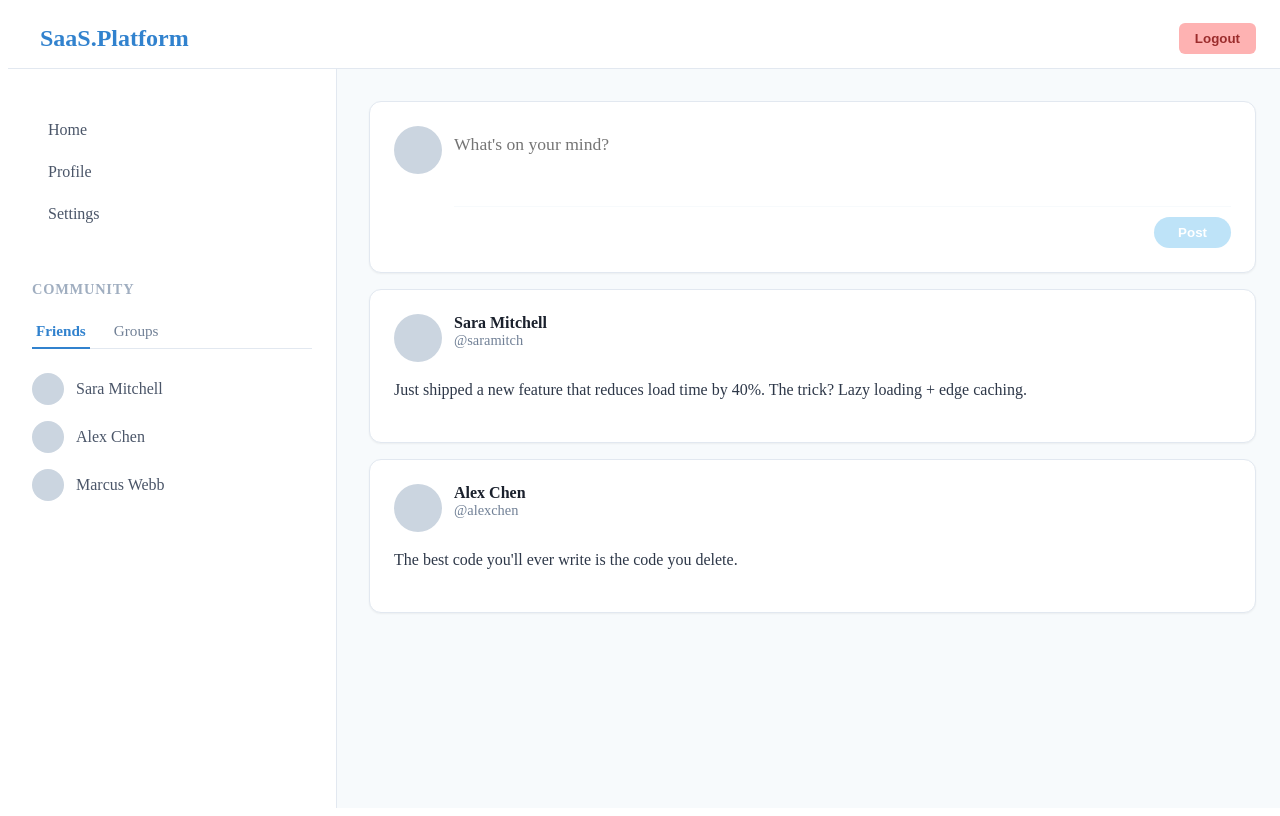
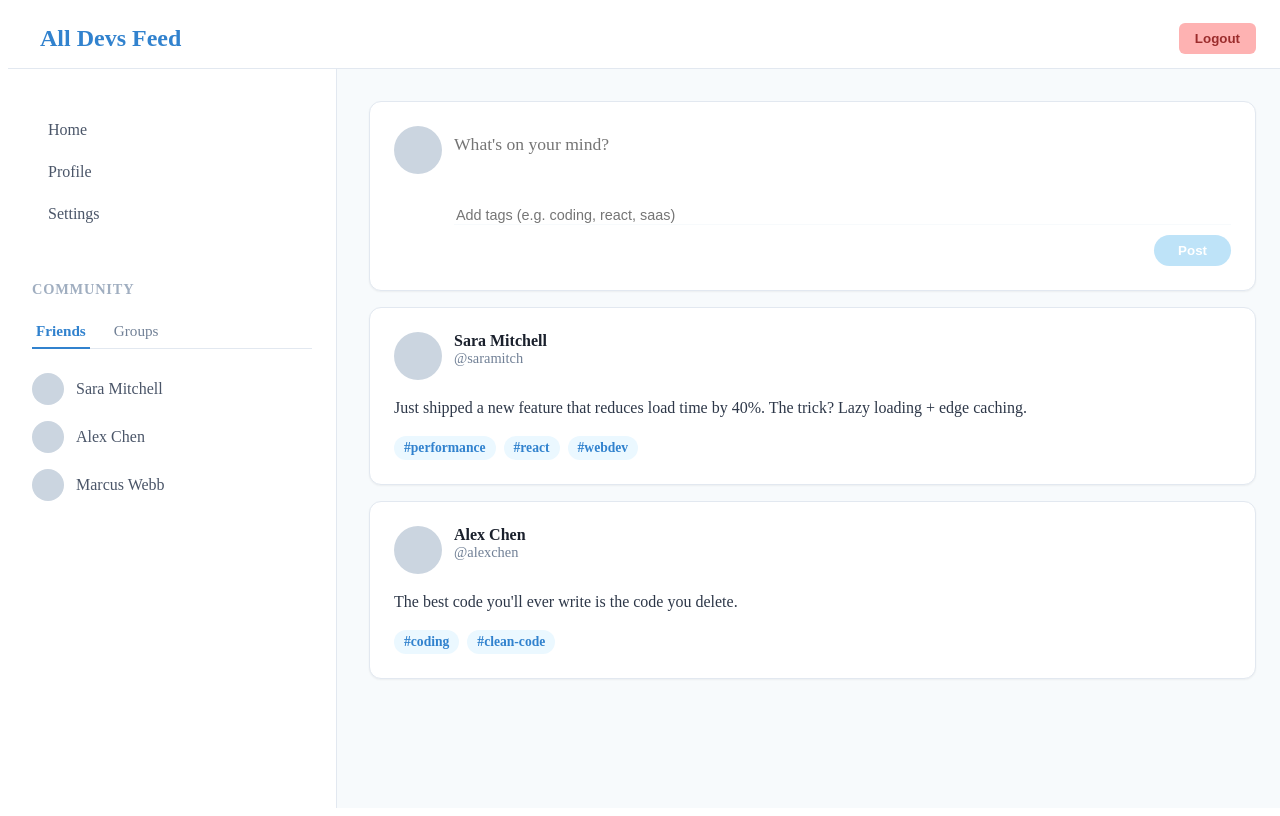
Before and after one commit to elia-etzanidi/SaasUnipiProject, a React (Vite) app in the folder SaasPlatform/Client/: page /dashboard in a window 1280 px wide. Built offline with nearby package versions, Linux system fonts and the light colour scheme.

Commit message:
added tags on posts ui

```diff
--- a/SaasPlatform/Client/src/components/Dashboard/Dashboard.jsx
+++ b/SaasPlatform/Client/src/components/Dashboard/Dashboard.jsx
@@ -5,19 +5,32 @@ import PostItem from '../Posts/PostItem.jsx';
 
 const Dashboard = () => {
     const [posts, setPosts] = useState([
-        { id: 1, author: 'Sara Mitchell', handle: '@saramitch', content: 'Just shipped a new feature that reduces load time by 40%. The trick? Lazy loading + edge caching.' },
-        { id: 2, author: 'Alex Chen', handle: '@alexchen', content: 'The best code you\'ll ever write is the code you delete.' }
-    ]);
+    {
+        id: 1,
+        author: 'Sara Mitchell',
+        handle: '@saramitch',
+        content: 'Just shipped a new feature that reduces load time by 40%. The trick? Lazy loading + edge caching.',
+        tags: ['performance', 'react', 'webdev'] // Added tags here
+    },
+    {
+        id: 2,
+        author: 'Alex Chen',
+        handle: '@alexchen',
+        content: 'The best code you\'ll ever write is the code you delete.',
+        tags: ['coding', 'clean-code'] // Added tags here
+    }
+]);
 
-    const addNewPost = (content) => {
-        const newEntry = {
-            id: Date.now(),
-            author: "Current User",
-            handle: "@me",
-            content: content
-        };
-        setPosts([newEntry, ...posts]);
+    const addNewPost = (content, tagsArray) => {
+    const newEntry = {
+        id: Date.now(),
+        author: user.fullName, // Using the logged-in user's name
+        handle: `@${user.fullName.toLowerCase().replace(/\s/g, '')}`,
+        content: content,
+        tags: tagsArray // Passing the array to the state
     };
+    setPosts([newEntry, ...posts]);
+};
 
     return (
         <div className="feed-container">
@@ -30,6 +43,7 @@ const Dashboard = () => {
                         author={post.author}
                         handle={post.handle}
                         content={post.content}
+                        tags={post.tags}
                     />
                 ))}
             </div>
--- a/SaasPlatform/Client/src/components/Layout/MainLayout.jsx
+++ b/SaasPlatform/Client/src/components/Layout/MainLayout.jsx
@@ -15,7 +15,7 @@ const MainLayout = () => {
     return (
         <div className="layout-wrapper">
             <header className="top-bar">
-                <div className="logo">SaaS.Platform</div>
+                <div className="logo">All Devs Feed</div>
                 <div className="nav-actions">
                     <button onClick={handleLogout} className="logout-btn">Logout</button>
                 </div>
--- a/SaasPlatform/Client/src/components/Posts/CreatePost.jsx
+++ b/SaasPlatform/Client/src/components/Posts/CreatePost.jsx
@@ -3,12 +3,19 @@ import './Posts.css';
 
 const CreatePost = ({ onPostSubmit }) => {
     const [content, setContent] = useState('');
+    const [tags, setTags] = useState(''); // New state for tags string
 
     const handleSubmit = (e) => {
         e.preventDefault();
         if (content.trim()) {
-            onPostSubmit(content);
-            setContent(''); // Clear the textarea after posting
+            // Convert comma-separated string to an array of trimmed strings
+            const tagsArray = tags.split(',')
+                .map(tag => tag.trim())
+                .filter(tag => tag !== ""); // Remove empty strings
+
+            onPostSubmit(content, tagsArray);
+            setContent('');
+            setTags('');
         }
     };
 
@@ -22,6 +29,18 @@ const CreatePost = ({ onPostSubmit }) => {
                         value={content}
                         onChange={(e) => setContent(e.target.value)}
                     />
+
+                    {/* New Tags Input Field */}
+                    <div className="tags-input-wrapper">
+                        <input
+                            type="text"
+                            placeholder="Add tags (e.g. coding, react, saas)"
+                            value={tags}
+                            onChange={(e) => setTags(e.target.value)}
+                            className="tags-field"
+                        />
+                    </div>
+
                     <div className="post-footer">
                         <button type="submit" className="post-btn" disabled={!content.trim()}>
                             Post
--- a/SaasPlatform/Client/src/components/Posts/PostItem.jsx
+++ b/SaasPlatform/Client/src/components/Posts/PostItem.jsx
@@ -1,7 +1,7 @@
 import React from 'react';
 import './Posts.css';
 
-const PostItem = ({ author, handle, content }) => {
+const PostItem = ({ author, handle, content, tags }) => {
     return (
         <div className="post-card">
             <div className="post-header">
@@ -14,6 +14,17 @@ const PostItem = ({ author, handle, content }) => {
             <div className="post-body">
                 <p>{content}</p>
             </div>
+
+            {/* Render tags if they exist */}
+            {tags && tags.length > 0 && (
+                <div className="post-tags">
+                    {tags.map((tag, index) => (
+                        <span key={index} className="tag-badge">
+                            #{tag}
+                        </span>
+                    ))}
+                </div>
+            )}
         </div>
     );
 };
--- a/SaasPlatform/Client/src/components/Posts/Posts.css
+++ b/SaasPlatform/Client/src/components/Posts/Posts.css
@@ -81,3 +81,42 @@
     line-height: 1.5;
     color: #2d3748;
 }
+
+* Tags Input Field */
+.tags-input-wrapper {
+    margin-top: 10px;
+    border-top: 1px solid #f0f2f5;
+    padding-top: 8px;
+}
+
+.tags-field {
+    width: 100%;
+    border: none;
+    font-size: 0.9rem;
+    color: #4a5568;
+    outline: none;
+    background: transparent;
+}
+
+/* Post Tags Badges */
+.post-tags {
+    margin-top: 15px;
+    display: flex;
+    flex-wrap: wrap;
+    gap: 8px;
+}
+
+.tag-badge {
+    background-color: #ebf8ff;
+    color: #3182ce;
+    font-size: 0.85rem;
+    font-weight: 600;
+    padding: 4px 10px;
+    border-radius: 12px;
+    cursor: pointer;
+    transition: background 0.2s;
+}
+
+.tag-badge:hover {
+    background-color: #bee3f8;
+}
```
